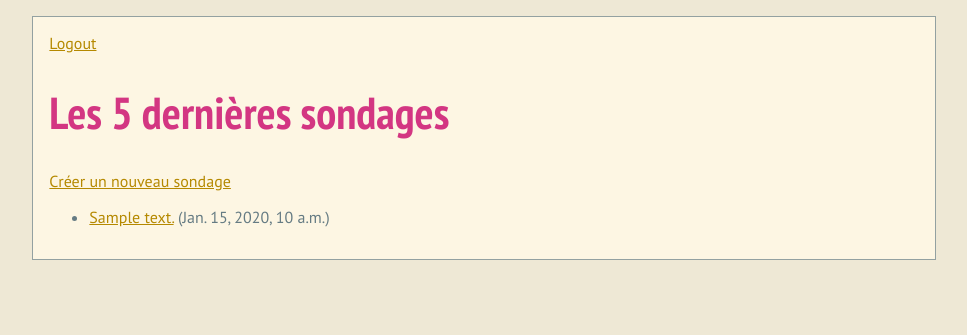
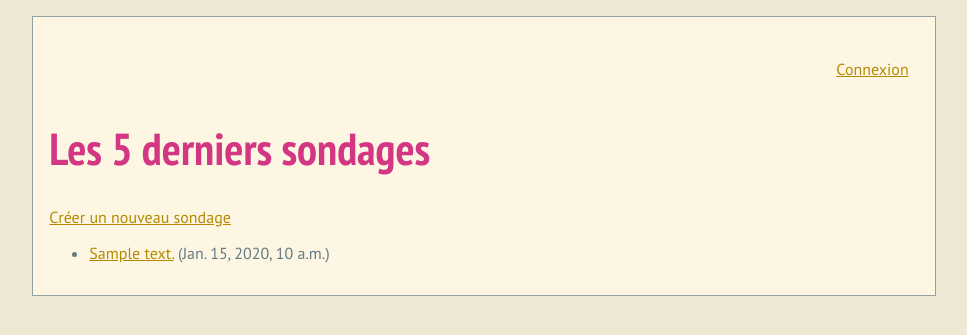
Before and after one commit to JneiraS/TutoAugmen-T-Django, a Django app: template mysite/polls/templates/polls/index.html in a window 1280 px wide. Shown: the top 335 px of the page, without its empty margins (156-1123 px from the left). Run offline with Django 4.2, Linux system fonts and the light colour scheme; the template is opened without the code that fills it: most values are stand-ins (such as "Sample title", 1, 10 or a date in 2020).

Commit message:
Amélioration : Refactoring de la page d'accueil des sondages avec lien d'authentification conditionnel

```diff
--- a/mysite/polls/templates/polls/index.html
+++ b/mysite/polls/templates/polls/index.html
@@ -1,14 +1,16 @@
 {% extends "polls/base.html" %}
 
 {% block content %}
+<div class = "auth-links">
+    {% if user.is_authenticated %}
+        <p>Bienvenue, {{ user.username }} ! <a href="{% url 'authentification:logout' %}">Déconnexion</a></p>
+    {% else %}
+        <p><a href="{% url 'authentification:login' %}">Connexion</a></p>
+    {% endif %}
+</div>
 
-<a href="{% url 'authentification:logout' %}">Logout</a>
-
-<h1>Les 5 dernières sondages</h1>
-
-
-<a href="{% url 'polls:new_poll' %}"> Créer un nouveau sondage</a>
-
+<h1>Les 5 derniers sondages</h1>
+<a href="{% url 'polls:new_poll' %}">Créer un nouveau sondage</a>
 
 {% if latest_question_list %}
     <ul>
@@ -17,7 +19,7 @@
     {% endfor %}
     </ul>
 {% else %}
-    <p>No polls are available.</p>
+    <p>Aucun sondage n'est disponible.</p>
 {% endif %}
 
 {% endblock %}
```
